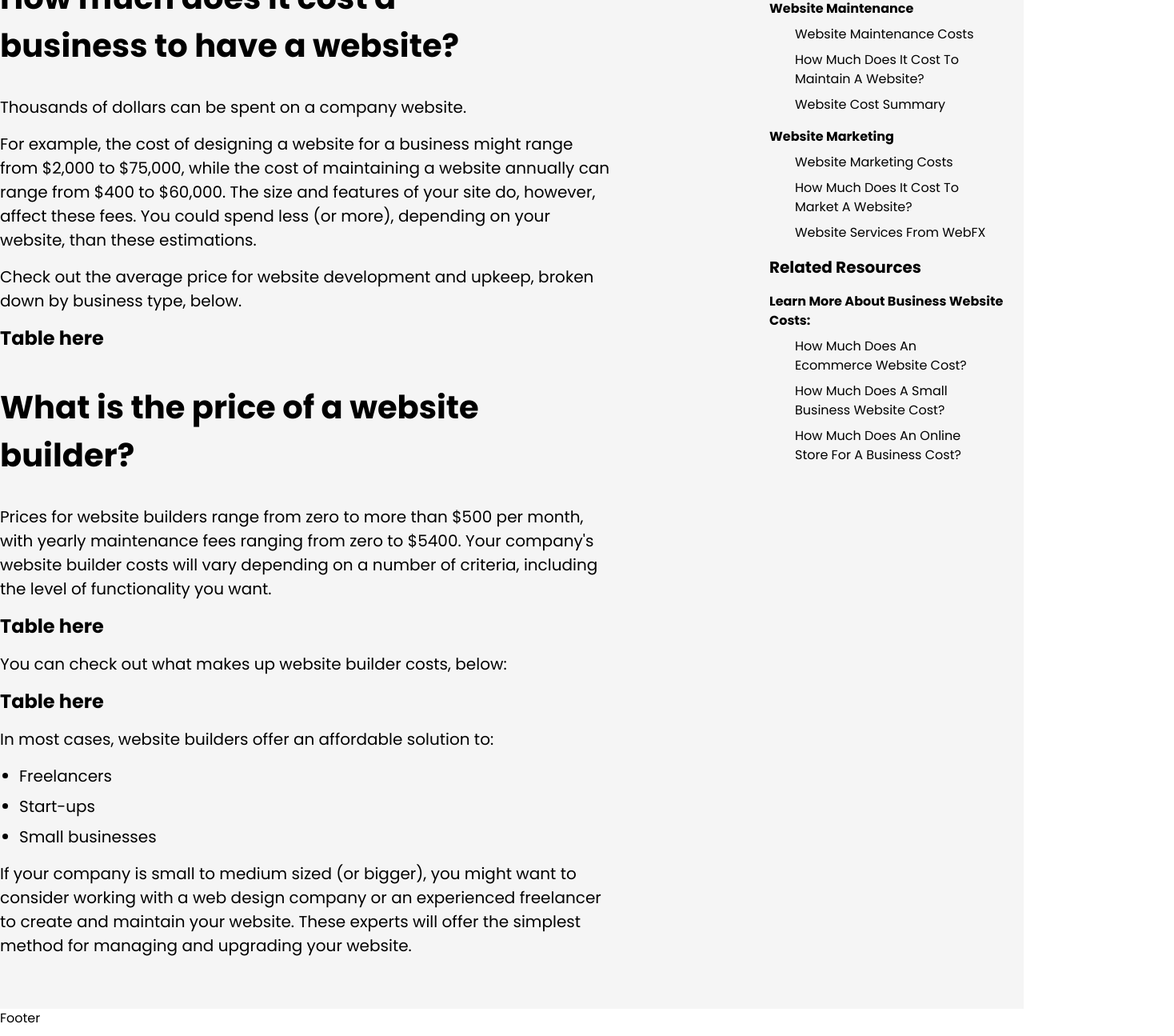
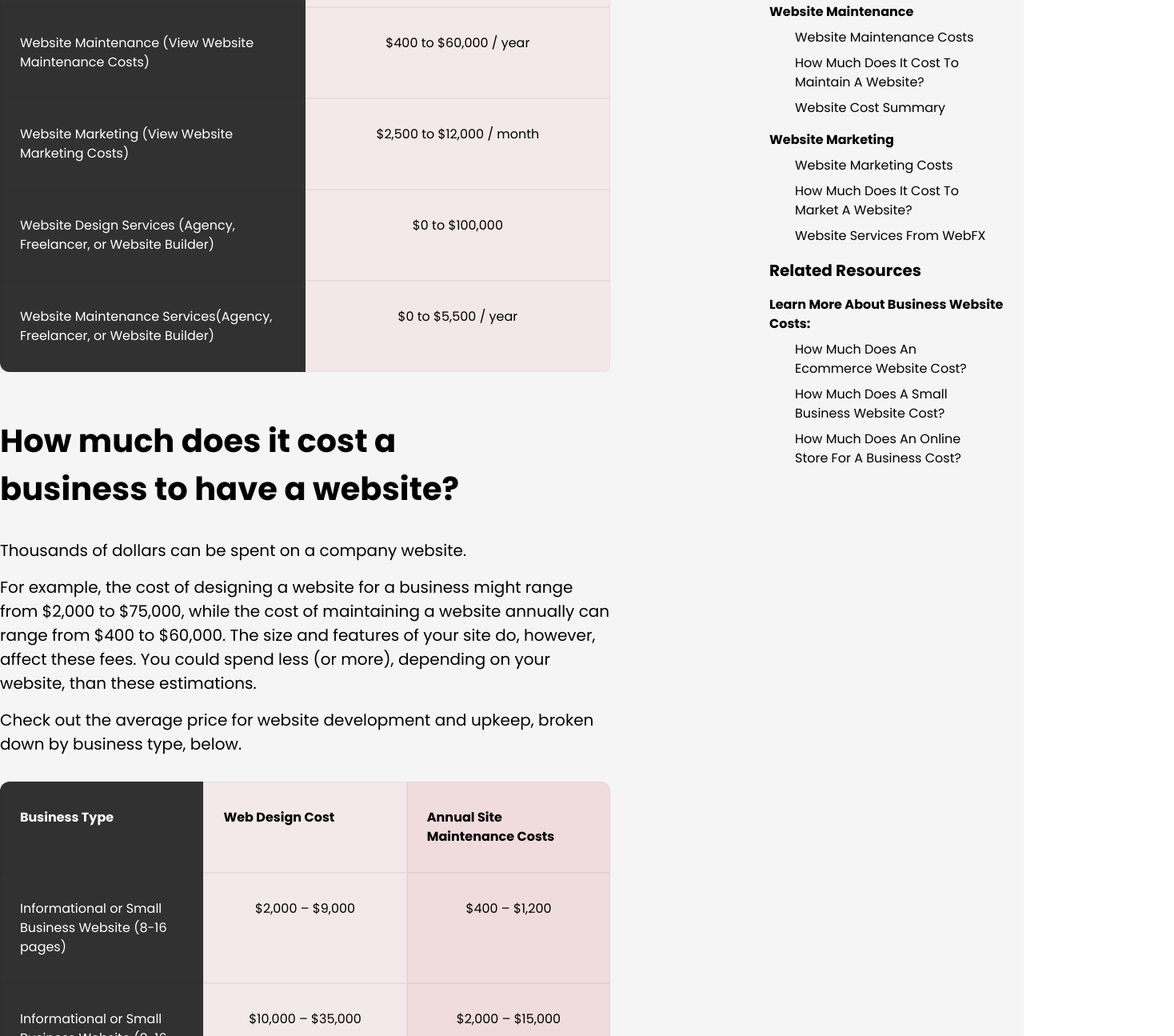
Before and after one commit to lokaimoma/muscle_figma_to_web_page, a Next.js app: page / in a window 1280 px wide. Shown: the part 1400-2695 px from the top of the page at 80% size, 1468 px wide, since content can reach past the window. Built offline with nearby package versions, Linux system fonts and the light colour scheme.

Commit message:
Fith breakpoint

```diff
--- a/components/layout/AppLayout.tsx
+++ b/components/layout/AppLayout.tsx
@@ -1,21 +1,17 @@
-import { ReactNode } from "react"
-import Footer from "./Footer"
-import Header from "./Header"
+import { ReactNode } from "react";
 
 interface AppLayoutProp {
-    children: ReactNode
+  children: ReactNode;
 }
 
-const AppLayout = ({children}: AppLayoutProp) => {
+const AppLayout = ({ children }: AppLayoutProp) => {
   return (
     <div>
-        <Header />
-        <>
-            {children}
-        </>
-        <Footer />
+      {/* <Header /> */}
+      <>{children}</>
+      {/* <Footer /> */}
     </div>
-  )
-}
+  );
+};
 
-export default AppLayout
+export default AppLayout;
--- a/components/sections/HomePage/Cost.tsx
+++ b/components/sections/HomePage/Cost.tsx
@@ -18,7 +18,7 @@ const Cost = () => {
             company&apos;s website builder costs will vary depending on a number
             of criteria, including the level of functionality you want.
           </p>
-          <div className="py-6 space-y-10 w-[70%] mx-auto">
+          <div className="py-14 space-y-10 w-[70%] mx-auto">
             <FlexLayout justify="justify-between">
               <h5 className="text-20px font-bold">Number of pages</h5>
               <Slider percentage={50} tags={["0-10", "10-50", "50-100"]} />
--- a/components/sections/HomePage/CostInfo.tsx
+++ b/components/sections/HomePage/CostInfo.tsx
@@ -21,7 +21,24 @@ const CostInfo = () => {
             the price of developing a website is frequently more than the price
             of keeping it up-to-date.
           </p>
-          <Table />
+          <Table
+            headers={[
+              "How much does it cost to build a website? Between $12,000 to $150,000.",
+              "Web Design Costs",
+            ]}
+            rows={[
+              ["Domain Name", "$0.95 – $12"],
+              ["SSL Certificate", "$0 – $1,500"],
+              ["Website Hosting", "$24 – $10,000"],
+              ["Style or Theme", "$2,000 – $15,000"],
+              ["Responsive Design", "$3,000 – $25,000"],
+              ["Interactive Multimedia", "$250 – $10,000"],
+              ["Content Management System (CMS)", "$2,000 – $25,000"],
+              ["Ecommerce Functionality", "$2,000 – $25,000"],
+              ["Database Integration", "$2,000 – $25,000"],
+              ["Pages (1 to 250 pages)", "$1,000 – $10,000"],
+            ]}
+          />
           <p className="w-[80%] text-[20px] mt-5">
             Of course, there are freelancers, website builders, and web design
             firms you may pick from when it comes to web design and development.
@@ -39,7 +56,17 @@ const CostInfo = () => {
             essential if you want people to buy your product or get in touch
             with your business.
           </p>
-          <Table />
+          <Table
+            headers={[
+              "Explore the price differences between these three parties, below:",
+              "Freelancer, Website Builder, and Web Design Agency Costs",
+            ]}
+            rows={[
+              ["Website Builder", "$0 – $300"],
+              ["Freelancer", "$500 – $5,000"],
+              ["Web Design Agency", "$3,000 – $100,000"],
+            ]}
+          />
           <h4 className="font-bold mt-8 text-[20px] w-[80%]">
             Do you want to know more about upfront website fees, including what
             they entail and how much you should shell out?
@@ -181,7 +208,21 @@ const CostInfo = () => {
             not only, “How much does it cost to build a website?” but also, “How
             much does it cost to maintain a website?”.
           </p>
-          <Table />
+          <Table
+            headers={[
+              "So, how much does website maintenance cost? Around $400 to $60,000 per year.",
+              "Ongoing Website Costs",
+            ]}
+            rows={[
+              ["Domain Name", "$2 – $20 / year"],
+              ["SSL Certificate", "$0 – $1,500 / year"],
+              ["Website Hosting", "$24 – $10,000 / year"],
+              ["Content Management System (CMS)", "$0 – $40,000 / year"],
+              ["Ecommerce Functionality", "$180 – $300 / year"],
+              ["Website Maintenance", "$200 – $1,250 / year"],
+              ["Freelancer, Agency or Website Builder", "$0 – $5,400 / year"],
+            ]}
+          />
           <h2 className="text-[40px] font-bold my-8 w-[70%]">
             Monthly & Annual Website Costs
           </h2>
@@ -205,7 +246,17 @@ const CostInfo = () => {
             due to one-time investments, like the redesign of a logo or critical
             page.
           </p>
-          <Table />
+          <Table
+            headers={[
+              "Curious about the price difference between freelancers, website builders, and web design agencies?",
+              "Freelancer, Website Builder, and Web Design Agency Costs",
+            ]}
+            rows={[
+              ["Website Builder", "$0 – $25 / month"],
+              ["Freelancer", "$50 – $100 / hour"],
+              ["Web Design Agency", "$119 – $449 / month"],
+            ]}
+          />
           <h4 className="font-bold mt-8 text-[20px]">
             Want to learn more about website maintenance costs?
           </h4>
@@ -333,7 +384,23 @@ const CostInfo = () => {
             includes of online tactics that raise your profile online and
             increase site traffic, sales, and income.
           </p>
-          <Table />
+          <Table
+            headers={[
+              "So, how much can marketing your website cost? Most businesses invest $2,500 to $12,000 per month, though some spend upwards of $20,000 per month.",
+              "Website Marketing Costs",
+            ]}
+            rows={[
+              ["SEO", "$1,500 – $5,000 / month"],
+              ["PPC", "$9,000 – $10,000 / month"],
+              ["Professional Copywriting", "$50 – $500 / page"],
+              ["Content Marketing", "$2000 – $10,000 / month"],
+              [
+                "Social Media Marketing & Advertising",
+                "$4,000 – $7,000 / month",
+              ],
+              ["Email Marketing", "$9 – $1,000 / month"],
+            ]}
+          />
           <p className="w-[80%] text-[20px] my-5">
             You may utilize your website to encourage in-store visits even if
             your business doesn&apos;t function online. Why? To find new goods,
--- a/components/sections/HomePage/GeneralFaq.tsx
+++ b/components/sections/HomePage/GeneralFaq.tsx
@@ -53,7 +53,7 @@ const GeneralFaq = () => {
       <section className="py-20 bg-[#F0F5F9]">
         <Container>
           <div className="space-x-1 mx-auto">
-            <FlexLayout justify="justify-around" spaceClass="space-x-0">
+            <FlexLayout justify="justify-around" spaceClass="space-x-2">
               <div className="p-8 bg-white self-stretch">
                 <h5 className="text-[17px] font-semibold mb-8 w-[28ch]">
                   Web Design Services
--- a/components/sections/HomePage/Hero.tsx
+++ b/components/sections/HomePage/Hero.tsx
@@ -7,9 +7,9 @@ const Hero = () => {
   return (
     <section className="bg-[#F5F5F5] py-20">
       <Container>
-        <FlexLayout>
+        <FlexLayout justify="justify-around">
           <div className="w-[75%]">
-            <h1 className="text-[56px] font-bold w-[80%]">
+            <h1 className="text-[56px] font-bold w-[70%]">
               What Should the Price of a Website Be in 2022?
             </h1>
             <p className="w-[80%] text-[20px]">
@@ -28,7 +28,7 @@ const Hero = () => {
               </FlexLayout>
             </div>
           </div>
-          <div className="w-[25%] mt-12">
+          <div className="w-[30%]">
             <VideoPlay />
           </div>
         </FlexLayout>
--- a/components/sections/HomePage/LearnMore.tsx
+++ b/components/sections/HomePage/LearnMore.tsx
@@ -19,7 +19,7 @@ const LearnMore = () => {
         </div>
 
         <div className="space-x-1 mx-auto">
-          <FlexLayout justify="justify-around" spaceClass="space-x-0">
+          <FlexLayout justify="justify-around" spaceClass="space-x-2">
             <div className="p-8 bg-white self-stretch">
               <h5 className="text-[17px] font-semibold mb-8 w-[28ch]">
                 Website Costs: Design & Development
--- a/components/sections/HomePage/MarketCost.tsx
+++ b/components/sections/HomePage/MarketCost.tsx
@@ -434,7 +434,18 @@ const MarketCost = () => {
                 <h2 className="text-[40px] font-bold mb-8 w-[70%]">
                   Website Cost Summary
                 </h2>
-                <Table />
+                <Table
+                  headers={[
+                    "Need a quick summary of how much a website should cost? Use this handy cheat sheet for quick reference!",
+                    "Website Costs",
+                  ]}
+                  rows={[
+                    ["Web Design", "$12,000 to $150,000 / design"],
+                    ["Website Maintenance", "$400 to $60,000 / yea"],
+                    ["Website Marketing", "$50 – $500 / page"],
+                    ["Website Marketing", "$2,500 to $12,000 / month"],
+                  ]}
+                />
               </div>
             </div>
 
--- a/components/sections/HomePage/WebSiteCostFaq.tsx
+++ b/components/sections/HomePage/WebSiteCostFaq.tsx
@@ -39,14 +39,32 @@ const Faq = () => {
         <FlexLayout justify="justify-around" align="items-start">
           <div className="w-[75%]">
             <Table
-              headers={["Price Factor", "Cost", "sjds"]}
+              headers={["Price Factor", "Cost"]}
               rows={[
-                ["sdkdk", "dkdkd", "dkdkd"],
-                ["sdkdk", "dkdkd", "dkdkd"],
+                [
+                  "Web Design (View Web Design Costs)",
+                  "$12,000 to $150,000 / design",
+                ],
+                [
+                  "Website Maintenance (View Website Maintenance Costs)",
+                  "$400 to $60,000 / year",
+                ],
+                [
+                  "Website Marketing (View Website Marketing Costs)",
+                  "$2,500 to $12,000 / month",
+                ],
+                [
+                  "Website Design Services (Agency, Freelancer, or Website Builder)",
+                  "$0 to $100,000",
+                ],
+                [
+                  "Website Maintenance Services(Agency, Freelancer, or Website Builder)",
+                  "$0 to $5,500 / year",
+                ],
               ]}
             />
 
-            <div>
+            <div className="mt-14">
               <h2 className="text-[40px] font-bold mb-8 w-[70%]">
                 How much does it cost a business to have a website?
               </h2>
@@ -65,10 +83,38 @@ const Faq = () => {
                 Check out the average price for website development and upkeep,
                 broken down by business type, below.
               </p>
-              <p className="font-bold text-2xl">Table here</p>
+              <Table
+                headers={[
+                  "Business Type",
+                  "Web Design Cost",
+                  "Annual Site Maintenance Costs",
+                ]}
+                rows={[
+                  [
+                    "Informational or Small Business Website (8-16 pages)",
+                    "$2,000 – $9,000",
+                    "$400 – $1,200",
+                  ],
+                  [
+                    "Informational or Small Business Website (8-16 pages)",
+                    "$10,000 – $35,000",
+                    "$2,000 – $15,000",
+                  ],
+                  [
+                    "Ecommerce Website (100-1000 products)",
+                    "$5,000 – $55,000",
+                    "$15,000 – $30,000",
+                  ],
+                  [
+                    "Database Driven Website or Website Application(20-2000 pages)",
+                    "$6,000 – $75,000",
+                    "$30,000 – $60,000",
+                  ],
+                ]}
+              />
             </div>
 
-            <div className="mt-10">
+            <div className="mt-14">
               <h2 className="text-[40px] font-bold mb-8 w-[70%]">
                 What is the price of a website builder?
               </h2>
@@ -79,11 +125,31 @@ const Faq = () => {
                 depending on a number of criteria, including the level of
                 functionality you want.
               </p>
-              <p className="font-bold text-2xl">Table here</p>
+              <Table
+                headers={["Website Builder", "Cost"]}
+                rows={[
+                  ["Wix", "$23 – $500+ / month"],
+                  ["WordPress", "$7 – $59 / month"],
+                  ["Squarespace", "$16 – $54 / month"],
+                  ["GoDaddy", "$6.99 – $14.99 / month"],
+                  ["Weebly", "$0 – $26 / month"],
+                  ["Jimdo", "$0 – $39 / month"],
+                ]}
+              />
               <p className="w-[80%] my-4 text-[20px]">
                 You can check out what makes up website builder costs, below:
               </p>
-              <p className="font-bold text-2xl">Table here</p>
+              <Table
+                headers={["Price Factor", "Cost"]}
+                rows={[
+                  ["Website builder subscription", "$0 – $500 / month"],
+                  ["Plugins or apps", "$0 – $200 / one-time or recurring"],
+                  ["Themes", "$100 – $200 / theme"],
+                  ["Hosting", "$24 – $10,000 / year"],
+                  ["SSL certificate", "$0 – $1,500 / year"],
+                  ["Marketing (SEO, PPC, etc.)", "$50 – $10,000 / month"],
+                ]}
+              />
               <p className="w-[80%] my-4 text-[20px]">
                 In most cases, website builders offer an affordable solution to:
               </p>
--- a/components/sections/HomePage/index.tsx
+++ b/components/sections/HomePage/index.tsx
@@ -16,13 +16,13 @@ const HomePage = () => {
       <Hero />
       <Partner />
       <Faq />
-      {/* <LearnMore />
+      <LearnMore />
       <Cost />
       <Trial />
       <SiteMaintenance />
       <Service />
       <MarketCost />
-      <GeneralFaq /> */}
+      <GeneralFaq />
     </AppLayout>
   );
 };
--- a/components/ui/Accordion.tsx
+++ b/components/ui/Accordion.tsx
@@ -31,7 +31,7 @@ const Accordion = ({ header, content }: AccordionProp) => {
       </div>
       {content && (
         <div className={`${isOpen ? "animate-slide" : "animate-slideUp"}`}>
-          <p className={`w-[40%] text-[20px] ml-10`}>{content}</p>
+          <p className={`w-[40%] text-[20px] ml-10 p-4`}>{content}</p>
         </div>
       )}
     </div>
--- a/components/ui/Table.tsx
+++ b/components/ui/Table.tsx
@@ -9,7 +9,7 @@ const Table = ({ headers, rows }: TableProp) => {
   const headerSize = Math.floor(80 / headers.length);
   return (
     <div
-      className={`grid w-[80%]`}
+      className={`grid w-[80%] my-8`}
       style={{
         gridTemplateColumns: `repeat(${headers.length}, minmax(0, 1fr))`,
       }}
@@ -20,11 +20,11 @@ const Table = ({ headers, rows }: TableProp) => {
             index === 0
               ? "bg-black/80 text-white rounded-tl-xl"
               : index >= 2
-              ? "bg-[#C40000]/30"
-              : "bg-[#C40000]/10"
+              ? "bg-[#C40000]/10"
+              : "bg-[#C40000]/5"
           } ${
             index + 1 == headers.length && "rounded-tr-xl"
-          } font-bold p-4 border border-[#000000]/5`}
+          } font-bold px-6 py-8 border border-[#000000]/5`}
           key={index}
         >
           {header}
@@ -33,12 +33,12 @@ const Table = ({ headers, rows }: TableProp) => {
       {rows.map((row, subIdx) => {
         return row.map((text, index) => (
           <div
-            className={`!w-[${headerSize}%] p-4 ${
+            className={`!w-[${headerSize}%] px-6 py-8 ${
               index === 0
                 ? "bg-black/80 text-white"
                 : index >= 2
-                ? "bg-[#C40000]/30"
-                : "bg-[#C40000]/10"
+                ? "bg-[#C40000]/10"
+                : "bg-[#C40000]/5"
             } border border-[#000000]/5 ${
               subIdx === rows.length - 1 &&
               index === headers.length - 1 &&
@@ -46,7 +46,7 @@ const Table = ({ headers, rows }: TableProp) => {
             } ${subIdx === rows.length - 1 && index === 0 && "rounded-bl-xl"}`}
             key={`${index}_${subIdx}`}
           >
-            {text}
+            <p className={`w-fit ${index > 0 && "mx-auto"}`}>{text}</p>
           </div>
         ));
       })}
```
Also changed, not shown: components/ui/CollapsingTableOfContent.tsx (+10 -8 lines).
